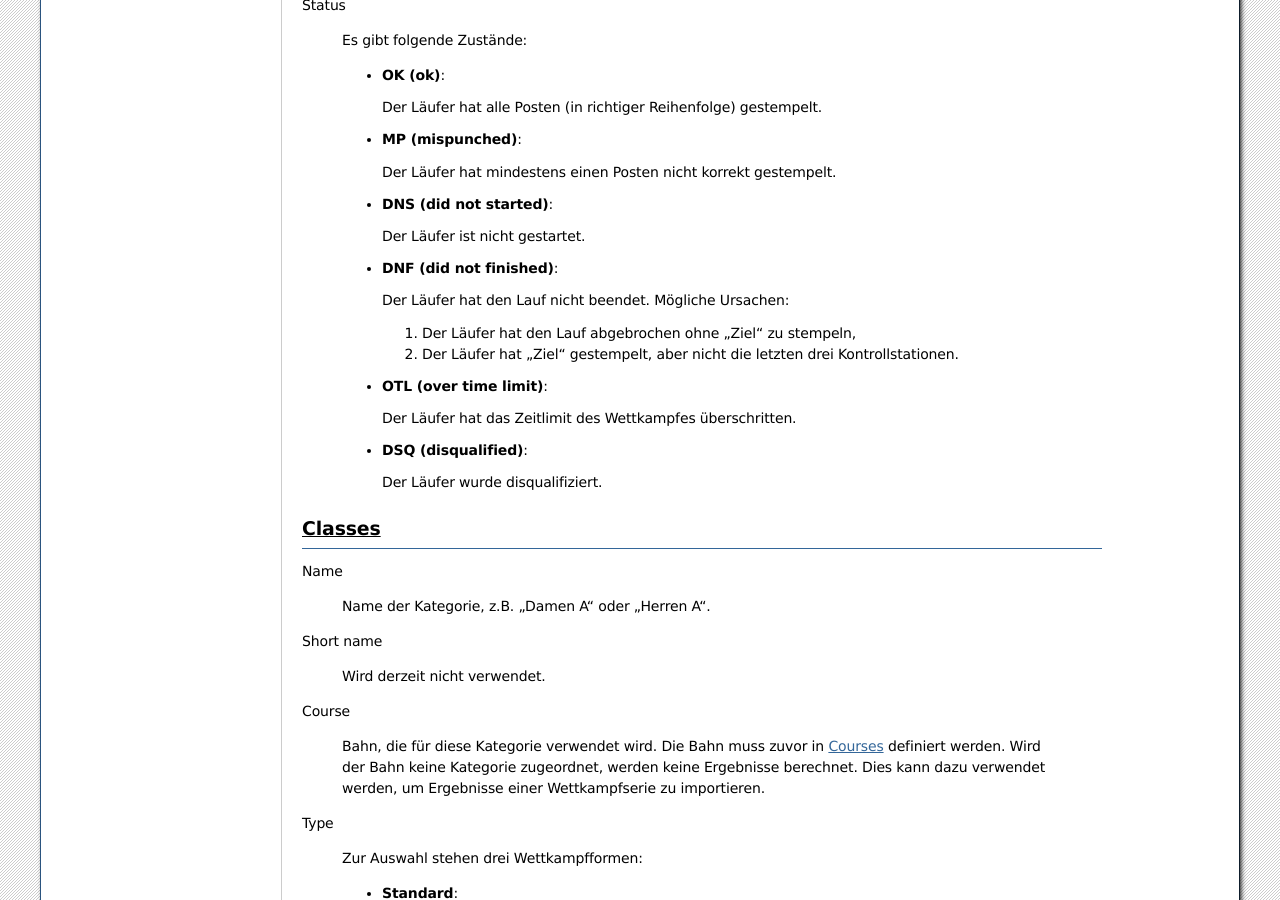
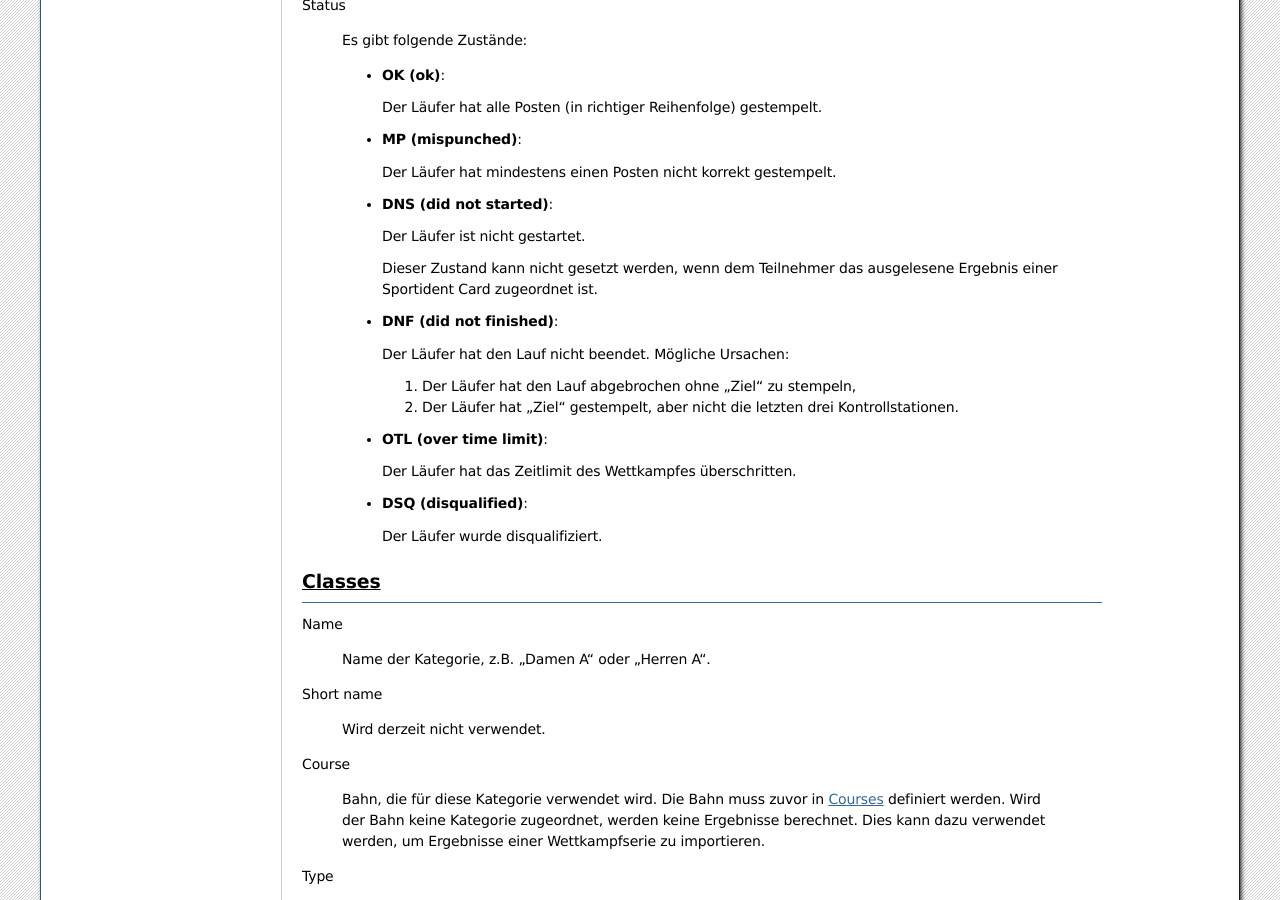
Before and after one commit to rgarus/ooresults, a Sphinx documentation site: the page built from docs/source/reference_guide.rst, in a window 1280 px wide and 900 px high, scrolled down 1658 px. Built offline with Sphinx 7.4.7, drawn with Linux system fonts in a browser that asks for light colours.

Commit message:
Setting the status DNS is no longer possible if the entry is assigned a readout result of a SPORTident card

```diff
--- a/CHANGELOG.rst
+++ b/CHANGELOG.rst
@@ -8,7 +8,7 @@ Changelog
 Fixed
 ^^^^^
 
-- Changing a chip number is no longer possible if the entry is assigned a readout result of a SPORTident card.
+- Changing a chip number or setting the status DNS is no longer possible if the entry is assigned a readout result of a SPORTident card.
 
 
 [0.2.3] - 2023-04-23
--- a/docs/source/reference_guide.rst
+++ b/docs/source/reference_guide.rst
@@ -115,6 +115,9 @@ Status
    - **DNS (did not started)**:
 
      Der Läufer ist nicht gestartet.
+
+     Dieser Zustand kann nicht gesetzt werden, wenn dem Teilnehmer das ausgelesene Ergebnis
+     einer Sportident Card zugeordnet ist.
 
    - **DNF (did not finished)**:
 
```
Also changed, not shown: 1 other file.
